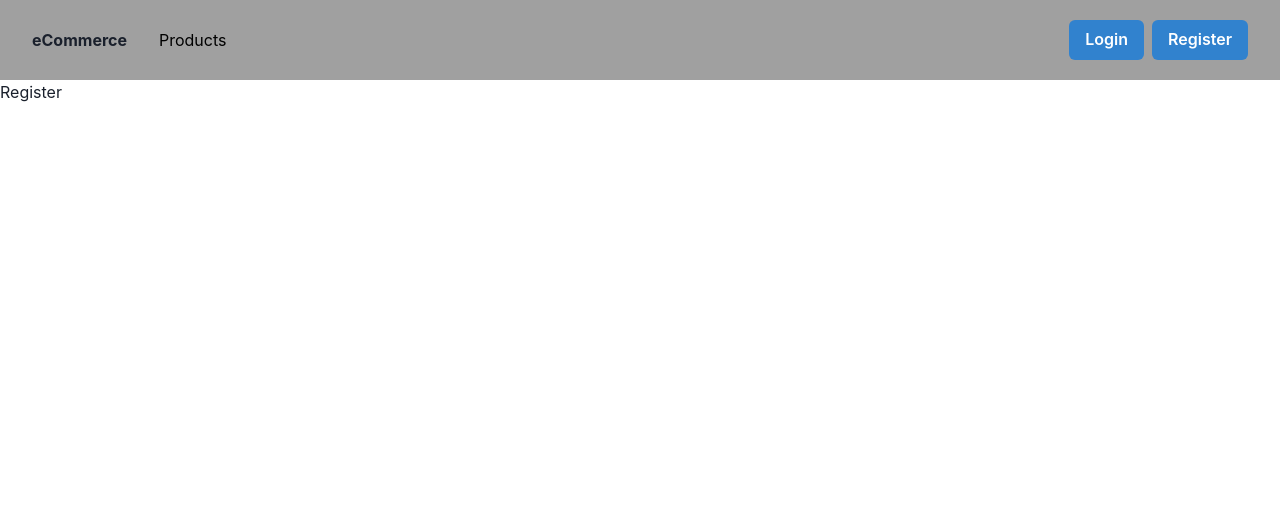
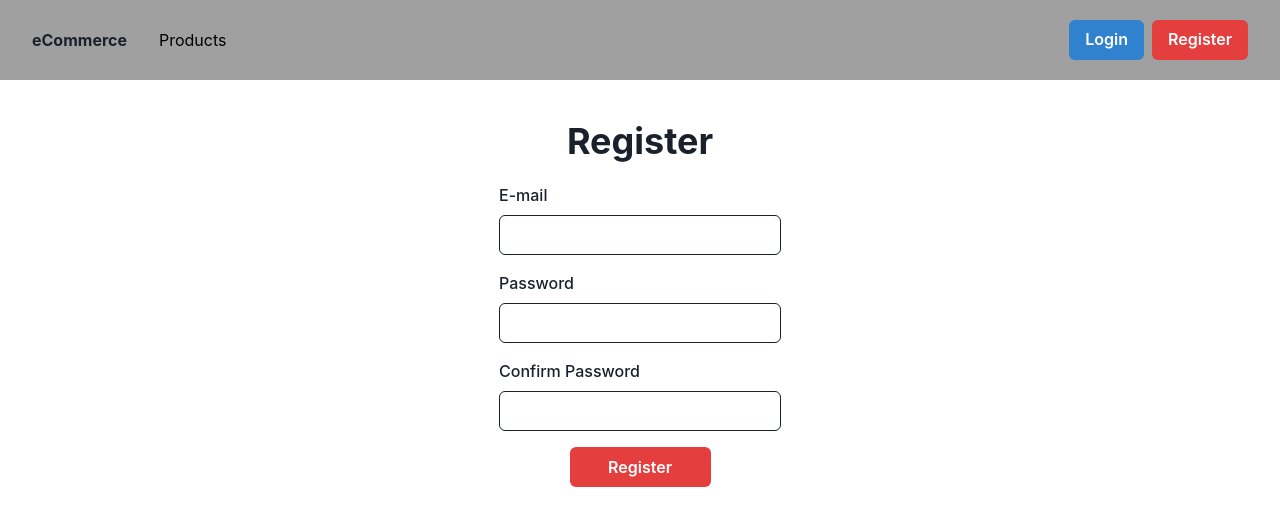
Before and after one commit to ataberkcetinkaya/React_401_Project, a React (Create React App) app in the folder frontend/: page /register in a window 1280 px wide. Shown: the top 526 px of the page. Built offline with nearby package versions, Linux system fonts and the light colour scheme.

Commit message:
Register page with validations

```diff
--- a/frontend/package.json
+++ b/frontend/package.json
@@ -10,6 +10,7 @@
     "@testing-library/react": "^13.4.0",
     "@testing-library/user-event": "^13.5.0",
     "axios": "^1.3.5",
+    "formik": "^2.2.9",
     "framer-motion": "^10.10.0",
     "react": "^18.2.0",
     "react-dom": "^18.2.0",
@@ -17,7 +18,8 @@
     "react-query": "^3.39.3",
     "react-router-dom": "^6.9.0",
     "react-scripts": "5.0.1",
-    "web-vitals": "^2.1.4"
+    "web-vitals": "^2.1.4",
+    "yup": "^1.1.1"
   },
   "scripts": {
     "start": "react-scripts start",
--- a/frontend/src/components/Navbar/Navbar.js
+++ b/frontend/src/components/Navbar/Navbar.js
@@ -20,7 +20,7 @@ export default function Navbar() {
 
         <div className={styles.right}>
           <Link to='/login'><Button colorScheme='blue'>Login</Button></Link>
-          <Link to='/register'><Button colorScheme='blue'>Register</Button></Link>
+          <Link to='/register'><Button colorScheme='red'>Register</Button></Link>
         </div>
     </nav>
   )
--- a/frontend/src/pages/Login/Login.js
+++ b/frontend/src/pages/Login/Login.js
@@ -1,7 +1,16 @@
 import React from 'react'
+import { Flex, Box, Heading, FormControl, FormLabel } from '@chakra-ui/react'
 
 export default function Login() {
   return (
-    <div>Login</div>
+    <div>
+      <Flex align="center" width="full" justifyContent="center">
+        <Box pt={10}>
+          <Box textAlign="center">
+            <Heading>Log In</Heading>
+          </Box>
+        </Box>
+      </Flex>
+    </div>
   )
 }
--- a/frontend/src/pages/Register/Register.js
+++ b/frontend/src/pages/Register/Register.js
@@ -1,7 +1,53 @@
 import React from 'react'
+import { Flex, Box, Heading, FormControl, FormLabel, Input, Button } from '@chakra-ui/react'
+import { useFormik } from 'formik'
+import validationSchema from './validations'
 
 export default function Register() {
+
+  const formik = useFormik({
+    initialValues: {
+      email: '',
+      password: '',
+      confirmPassword: ''
+    },
+    validationSchema,
+    onSubmit: async (values,bag) => {
+      console.log(values);
+    }
+  })
+
   return (
-    <div>Register</div>
+    <div>
+      <Flex align="center" width="full" justifyContent="center">
+        <Box pt={10}>
+          <Box textAlign="center">
+            <Heading>Register</Heading>
+          </Box>
+          <Box my={5} textAlign="center">
+            <form onSubmit={formik.handleSubmit}>
+              <FormControl>
+                <FormLabel>E-mail</FormLabel>
+                <Input name="email" onChange={formik.handleChange} onBlur={formik.handleBlur} value={formik.values.email}></Input>
+              </FormControl>
+
+              <FormControl mt="4">
+                <FormLabel>Password</FormLabel>
+                <Input name="password" type="password" onChange={formik.handleChange} onBlur={formik.handleBlur} value={formik.values.password}></Input>
+              </FormControl>
+
+              <FormControl mt="4">
+                <FormLabel>Confirm Password</FormLabel>
+                <Input name="confirmPassword" type="password" onChange={formik.handleChange} onBlur={formik.handleBlur} value={formik.values.confirmPassword}></Input>
+              </FormControl>
+
+              <Button mt="4" width="50%" type="submit" colorScheme='red'>
+                Register
+              </Button>
+            </form>
+          </Box>
+        </Box>
+      </Flex>
+    </div>
   )
 }
--- /dev/null
+++ b/frontend/src/pages/Register/validations.js
@@ -0,0 +1,9 @@
+import * as yup from 'yup';
+
+const validations = yup.object().shape({
+    email: yup.string().email('Invalid email').required('Email is required'),
+    password: yup.string().min(6, 'Password must be at least 6 characters').required('Password is required'),
+    confirmPassword: yup.string().oneOf([yup.ref('password')], 'Passwords must match',).required('Confirm password is required')
+});
+
+export default validations;
```
Also changed, not shown: 1 other file (tests, documents, lock files or other folders).
